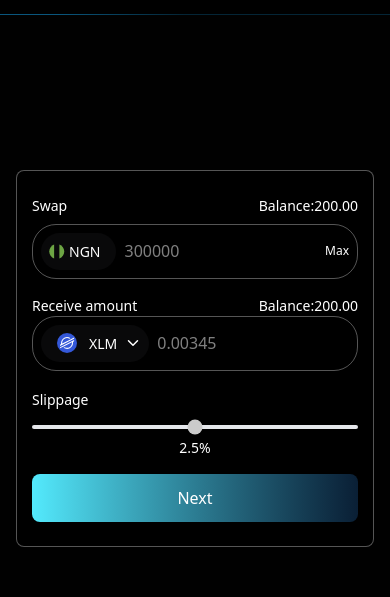
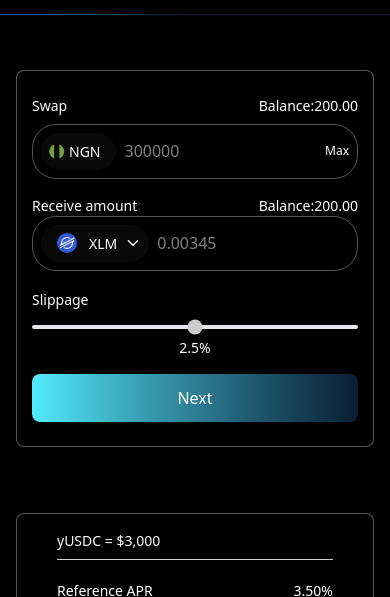
Before and after one commit to Rendbit/landingpage, a React (Vite) app: page / in a window 390 px wide. Shown: the part 829-1426 px from the top of the page. Built offline with nearby package versions, Linux system fonts and the light colour scheme; grey boxes are pictures that could not be loaded.

Commit message:
chore: Fixed responsiveness and added .env to .gitignore

```diff
--- a/src/components/hero/Hero.tsx
+++ b/src/components/hero/Hero.tsx
@@ -44,7 +44,7 @@
               Join Wait-list
             </button>
           </div>
-          <div className="flex justify-center mt-[400px] md:mt-9 items-center rounded-[11px]  flex-col">
+          <div className="flex justify-center mt-[300px] md:mt-9 items-center rounded-[11px]  flex-col">
             <div className="flex justify-center items-center w-full">
               <div className="bg-[#000000] border border-[#B2B2B27A] py-6 sm:px-[40px] p-[15px] rounded-[8px]  lg:w-[500px] w-full">
                 <div className="mb-4">
```
Also changed, not shown: 1 other file (tests, documents, lock files or other folders).
